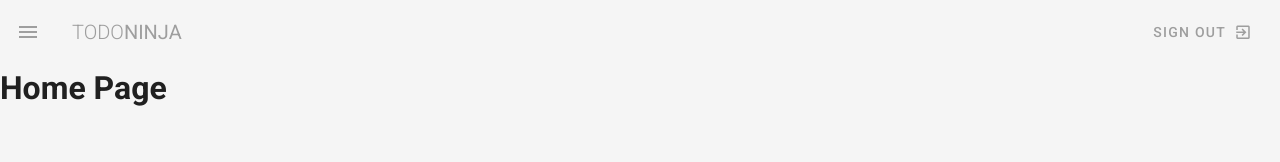
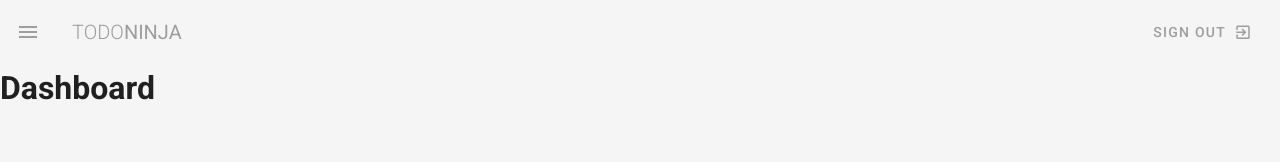
Before and after one commit to jagdeesh94/Vuetify-NN, a Vue app: page / in a window 1280 px wide. Shown: the top 162 px of the page. Built offline with nearby package versions, Linux system fonts and the light colour scheme.

Commit message:
ep 11 routing added and updated

```diff
--- a/src/router/index.js
+++ b/src/router/index.js
@@ -1,22 +1,32 @@
+
 import Vue from 'vue'
 import VueRouter from 'vue-router'
-import Home from '../views/Home.vue'
+import Dashboard from '../views/Dashboard.vue'
+import Projects from '../views/Projects.vue'
+import Team from '../views/Team.vue'
 
 Vue.use(VueRouter)
 
-  const routes = [
+const routes = [
   {
     path: '/',
-    name: 'Home',
-    component: Home
+    name: 'dashboard',
+    component: Dashboard
   },
   {
-    path: '/about',
-    name: 'About',
-    // route level code-splitting
-    // this generates a separate chunk (about.[hash].js) for this route
-    // which is lazy-loaded when the route is visited.
-    component: () => import(/* webpackChunkName: "about" */ '../views/About.vue')
+    path: '/projects',
+    name: 'projects',
+    component: Projects
+
+    // // route level code-splitting
+    // // this generates a separate chunk (about.[hash].js) for this route
+    // // which is lazy-loaded when the route is visited.
+    // component: () => import(/* webpackChunkName: "about" */ '../views/About.vue')
+  },
+  {
+    path: '/team',
+    name: 'team',
+    component: Team
   }
 ]
 
--- a/src/views/About.vue
+++ /dev/null
@@ -1,5 +0,0 @@
-<template>
-  <div class="about">
-    <h1>This is an about page</h1>
-  </div>
-</template>
--- a/src/views/Home.vue
+++ b/src/views/Dashboard.vue
@@ -1,6 +1,6 @@
 <template>
-  <div class="home">
-    <h1>Home Page</h1>
+  <div class="dashboard">
+    <h1>Dashboard</h1>
   </div>
 </template>
 
--- /dev/null
+++ b/src/views/Projects.vue
@@ -0,0 +1,9 @@
+<template>
+  <div class="projects">
+    <h1>Projects</h1>
+  </div>
+</template>
+
+<script>
+export default {};
+</script>
--- /dev/null
+++ b/src/views/Team.vue
@@ -0,0 +1,9 @@
+<template>
+  <div class="team">
+    <h1>Team</h1>
+  </div>
+</template>
+
+<script>
+export default {};
+</script>
```
